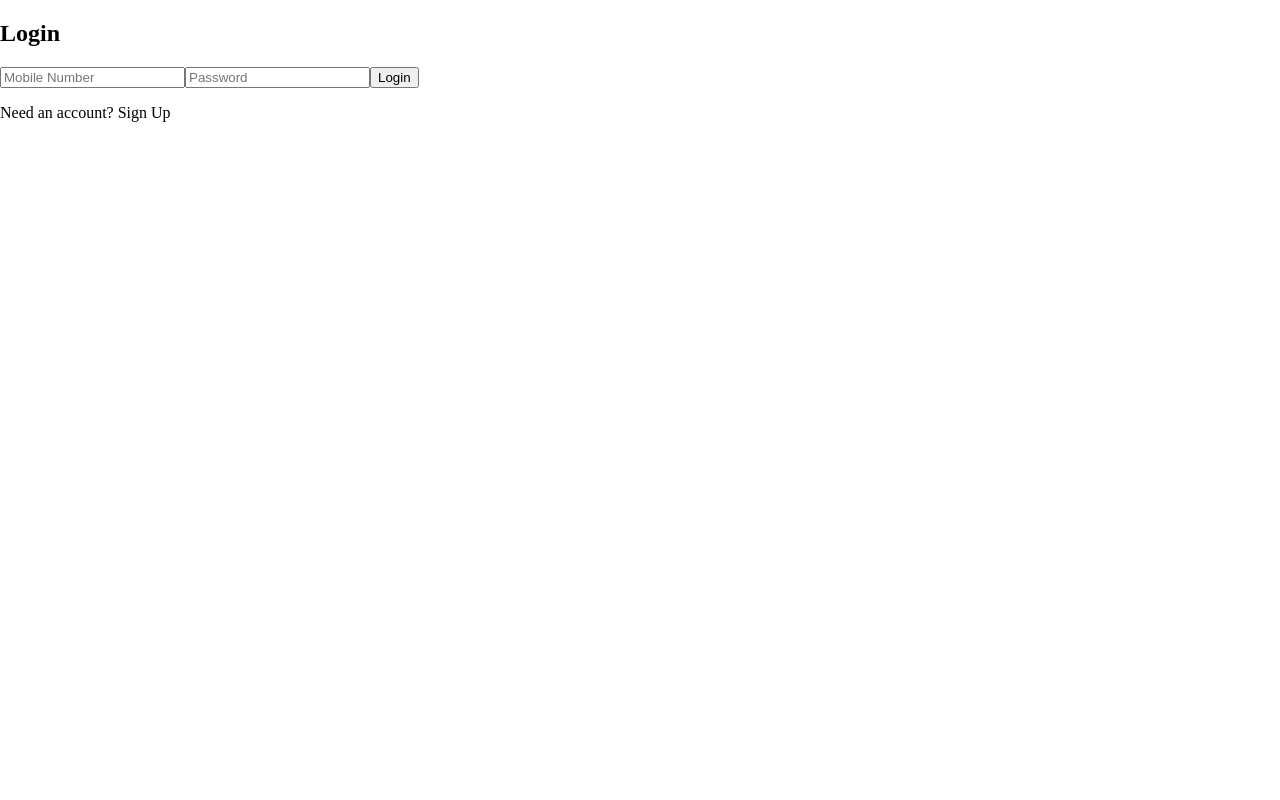
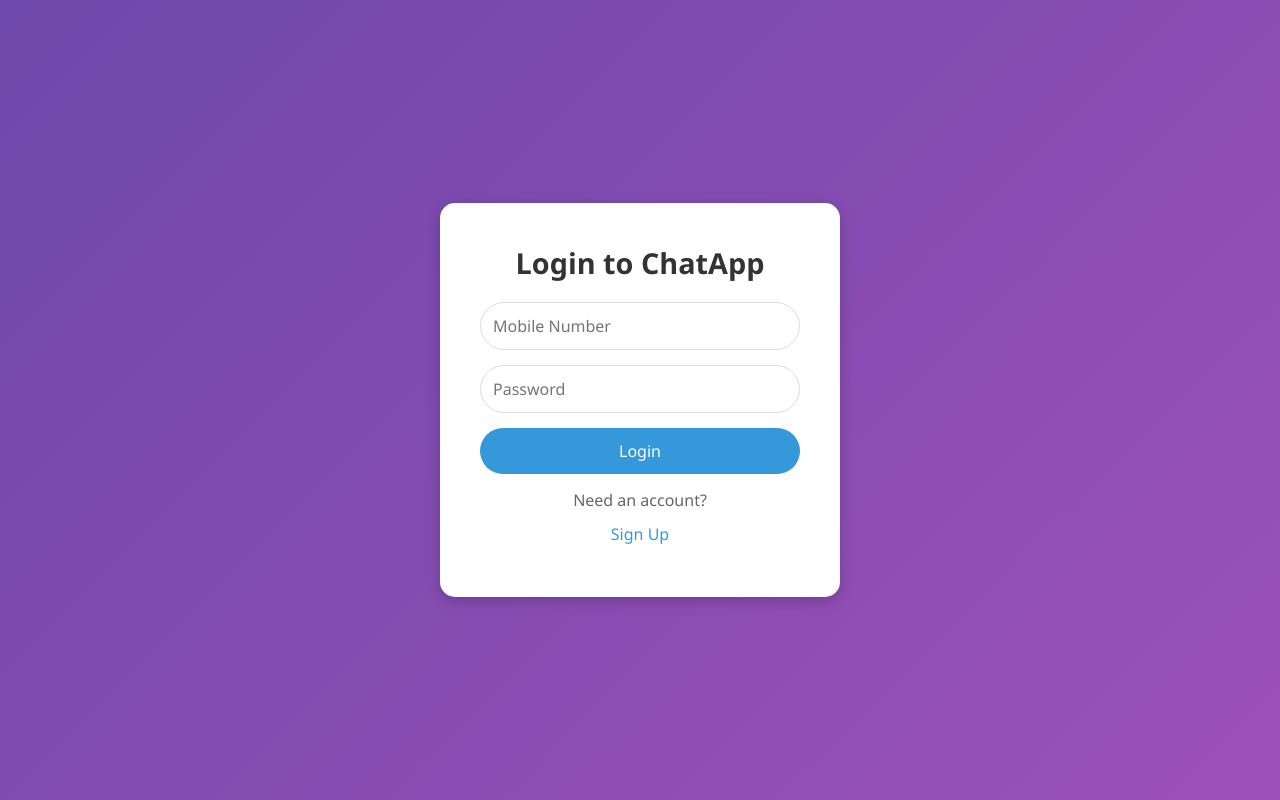
Before and after one commit to Kan0049/chatapp-frontend, a React (Create React App) app: page / in a window 1280 px wide. Built offline with nearby package versions, Linux system fonts and the light colour scheme; no server answers.

Commit message:
Forced revert to previous colors and popup alerts

```diff
--- a/src/App.css
+++ b/src/App.css
@@ -1,168 +1,278 @@
+/* General Reset */
+* {
+  margin: 0;
+  padding: 0;
+  box-sizing: border-box;
+  font-family: 'Segoe UI', Tahoma, Geneva, Verdana, sans-serif;
+}
+
+/* Splash Screen */
+.splash-screen {
+  height: 100vh;
+  display: flex;
+  justify-content: center;
+  align-items: center;
+  background: linear-gradient(135deg, #6e48aa 0%, #9d50bb 100%);
+  color: white;
+  animation: fadeOut 3s forwards;
+}
+
+.splash-screen h1 {
+  font-size: 3rem;
+  font-weight: bold;
+  letter-spacing: 2px;
+  text-shadow: 2px 2px 4px rgba(0, 0, 0, 0.3);
+}
+
+@keyframes fadeOut {
+  0% { opacity: 1; }
+  80% { opacity: 1; }
+  100% { opacity: 0; display: none; }
+}
+
+/* Main App Layout */
 .App {
   display: flex;
   height: 100vh;
-  flex-direction: row;
+  background: #f0f2f5;
 }
 
-.sidebar-toggle {
-  display: none;
-  position: fixed;
-  top: 10px;
-  left: 10px;
-  z-index: 1000;
-  background: #007bff;
+/* Sidebar */
+.sidebar {
+  width: 300px;
+  background: linear-gradient(180deg, #2c3e50 0%, #3498db 100%);
   color: white;
-  border: none;
-  padding: 10px;
-  font-size: 1.5rem;
-  cursor: pointer;
+  padding: 20px;
+  overflow-y: auto;
+  border-right: 2px solid #ddd;
 }
 
-.sidebar {
-  width: 250px;
-  background: #f0f0f0;
-  padding: 10px;
-  overflow-y: auto;
+.sidebar h3 {
+  font-size: 1.5rem;
+  margin-bottom: 20px;
+  border-bottom: 1px solid #ffffff33;
+  padding-bottom: 10px;
 }
 
+.contact {
+  display: flex;
+  align-items: center;
+  padding: 10px;
+  margin-bottom: 10px;
+  background: #ffffff22;
+  border-radius: 10px;
+  cursor: pointer;
+  transition: background 0.3s;
+}
+
+.contact:hover {
+  background: #ffffff44;
+}
+
+.profile-pic {
+  width: 40px;
+  height: 40px;
+  border-radius: 50%;
+  margin-right: 10px;
+  object-fit: cover;
+}
+
+.contact-info {
+  display: flex;
+  flex-direction: column;
+}
+
+.contact-name {
+  font-size: 1.1rem;
+  font-weight: 500;
+}
+
+.contact-detail {
+  font-size: 0.9rem;
+  color: #e0e0e0;
+}
+
+/* Chat Container */
 .chat-container {
   flex: 1;
   display: flex;
   flex-direction: column;
+  background: #ece5dd;
 }
 
 .chat-header {
-  padding: 10px;
-  background: #007bff;
+  background: linear-gradient(90deg, #2c3e50 0%, #3498db 100%);
   color: white;
+  padding: 15px;
   font-size: 1.2rem;
+  font-weight: 500;
+  border-bottom: 2px solid #ddd;
+  text-align: center;
 }
 
 .messages {
   flex: 1;
+  padding: 20px;
   overflow-y: auto;
-  padding: 10px;
-  background: #e9ecef;
+  display: flex;
+  flex-direction: column;
+  gap: 10px;
 }
 
 .message {
-  margin-bottom: 10px;
+  max-width: 70%;
+  padding: 10px 15px;
+  border-radius: 15px;
+  position: relative;
 }
 
 .message.sent {
-  text-align: right;
+  background: #3498db;
+  color: white;
+  align-self: flex-end;
+  border-bottom-right-radius: 0;
 }
 
 .message.received {
-  text-align: left;
+  background: #ffffff;
+  color: #333;
+  align-self: flex-start;
+  border-bottom-left-radius: 0;
+  box-shadow: 0 1px 2px rgba(0, 0, 0, 0.1);
 }
 
 .message-content {
-  display: inline-block;
-  padding: 8px;
-  border-radius: 10px;
-  max-width: 70%;
-}
-
-.message.sent .message-content {
-  background: #007bff;
-  color: white;
-}
-
-.message.received .message-content {
-  background: #fff;
-  color: black;
+  display: flex;
+  flex-direction: column;
 }
 
 .message-meta {
-  font-size: 0.7em;
+  display: flex;
+  justify-content: flex-end;
+  margin-top: 5px;
+  font-size: 0.75rem;
+  color: #ffffffcc;
+}
+
+.message.received .message-meta {
   color: #666;
 }
 
-.message-input {
-  display: flex;
-  padding: 10px;
-  background: #f0f0f0;
-}
-
-.message-input input {
-  flex: 1;
-  padding: 8px;
-  border: 1px solid #ccc;
-  border-radius: 5px;
-  font-size: 1rem;
-}
-
-.message-input button {
-  padding: 8px 16px;
-  margin-left: 10px;
-  background: #007bff;
-  color: white;
-  border: none;
-  border-radius: 5px;
-  font-size: 1rem;
+.read-status {
+  margin-left: 5px;
 }
 
 .typing-indicator {
   font-style: italic;
   color: #666;
-  padding: 5px 10px;
+  font-size: 0.9rem;
+  margin-top: 10px;
+  align-self: flex-start;
 }
 
-@media (max-width: 768px) {
-  .App {
-    flex-direction: column;
+.message-input {
+  display: flex;
+  padding: 15px;
+  background: #fff;
+  border-top: 1px solid #ddd;
 }
 
-  .sidebar-toggle {
-    display: block;
+.message-input input {
+  flex: 1;
+  padding: 10px 15px;
+  border: 1px solid #ddd;
+  border-radius: 20px;
+  outline: none;
+  font-size: 1rem;
+  margin-right: 10px;
 }
 
-  .sidebar {
-    width: 100%;
-    height: 20vh;
-    overflow-y: auto;
+.message-input button {
+  padding: 10px 20px;
+  background: #3498db;
+  color: white;
+  border: none;
+  border-radius: 20px;
+  cursor: pointer;
+  font-size: 1rem;
+  transition: background 0.3s;
 }
 
-  .chat-container {
-    height: 80vh;
+.message-input button:hover {
+  background: #2980b9;
 }
 
-  .chat-header {
+/* Login Container */
+.login-container {
+  height: 100vh;
+  display: flex;
+  justify-content: center;
+  align-items: center;
+  background: linear-gradient(135deg, #6e48aa 0%, #9d50bb 100%);
+}
+
+.login-form {
+  background: white;
+  padding: 40px;
+  border-radius: 15px;
+  box-shadow: 0 4px 15px rgba(0, 0, 0, 0.2);
+  width: 100%;
+  max-width: 400px;
+  text-align: center;
+}
+
+.login-form h2 {
+  margin-bottom: 20px;
+  color: #333;
+  font-size: 1.8rem;
+}
+
+.login-form input {
+  width: 100%;
+  padding: 12px;
+  margin-bottom: 15px;
+  border: 1px solid #ddd;
+  border-radius: 25px;
+  font-size: 1rem;
+  outline: none;
+  transition: border 0.3s;
+}
+
+.login-form input:focus {
+  border: 1px solid #3498db;
+}
+
+.login-form button {
+  width: 100%;
+  padding: 12px;
+  background: #3498db;
+  color: white;
+  border: none;
+  border-radius: 25px;
+  font-size: 1rem;
+  cursor: pointer;
+  transition: background 0.3s;
+}
+
+.login-form button:hover {
+  background: #2980b9;
+}
+
+.login-form p {
+  margin-top: 15px;
+  color: #666;
+}
+
+.login-form p button {
+  background: none;
+  border: none;
+  color: #3498db;
+  cursor: pointer;
   font-size: 1rem;
 }
 
-  .messages {
-    padding: 5px;
+.error {
+  color: #e74c3c;
+  font-size: 0.9rem;
+  margin-bottom: 10px;
 }
-
-  .message-content {
-    max-width: 85%;
-    font-size: 0.9rem;
-  }
-
-  .message-meta {
-    font-size: 0.6em;
-  }
-
-  .message-input {
-    padding: 5px;
-  }
-
-  .message-input input {
-    font-size: 0.9rem;
-  }
-
-  .message-input button {
-    padding: 6px 12px;
-    font-size: 0.9rem;
-  }
-}
-
-html, body {
-  margin: 0;
-  padding: 0;
-  width: 100%;
-  height: 100%;
-  overflow: hidden;
-}
--- a/src/components/Login.js
+++ b/src/components/Login.js
@@ -1,60 +1,85 @@
-import React, { useState } from 'react';
+import React, { useState, useEffect } from 'react';
 import axios from 'axios';
 import { useNavigate } from 'react-router-dom';
 
-const Login = ({ setUserId }) => {
+const Login = ({ setUserId, userId }) => {
+  const [name, setName] = useState('');
   const [mobile, setMobile] = useState('');
   const [password, setPassword] = useState('');
   const [isSignup, setIsSignup] = useState(false);
   const navigate = useNavigate();
 
-  const handleSubmit = async (e) => {
+  useEffect(() => {
+    if (userId) {
+      navigate('/chat');
+    }
+  }, [userId, navigate]);
+
+  const handleLogin = async (e) => {
     e.preventDefault();
     try {
-      const url = isSignup
-        ? 'https://chatappbackend-e3zq.onrender.com/api/auth/signup'
-        : 'https://chatappbackend-e3zq.onrender.com/api/auth/login';
-      const response = await axios.post(url, { name: isSignup ? 'Test User' : '', mobile, password });
-      alert(response.data.message); // Popup for success
-      if (response.data.userId) {
+      const response = await axios.post('https://chatappbackend-e3zq.onrender.com/api/auth/login', { mobile, password });
+      if (response.data.message === 'Login successful') {
         setUserId(response.data.userId);
         localStorage.setItem('userId', response.data.userId);
         navigate('/chat');
       }
     } catch (err) {
-      alert(err.response?.data.message || 'Something went wrong'); // Popup for error
+      alert('Login failed: ' + err.response.data.message);
+    }
+  };
+
+  const handleSignup = async (e) => {
+    e.preventDefault();
+    try {
+      const response = await axios.post('https://chatappbackend-e3zq.onrender.com/api/auth/signup', { name, mobile, password });
+      if (response.data.message === 'User created successfully') {
+        setUserId(response.data.userId);
+        localStorage.setItem('userId', response.data.userId);
+        navigate('/chat');
+      }
+    } catch (err) {
+      alert('Signup failed: ' + err.response.data.message);
     }
   };
 
   return (
     <div className="login-container">
-      <h2>{isSignup ? 'Sign Up' : 'Login'}</h2>
-      <form onSubmit={handleSubmit}>
+      <div className="login-form">
+        <h2>{isSignup ? 'Sign Up for ChatApp' : 'Login to ChatApp'}</h2>
+        <form onSubmit={isSignup ? handleSignup : handleLogin}>
           {isSignup && (
             <input
               type="text"
               placeholder="Full Name"
-            value={'Test User'} // Simplified for now
-            readOnly
+              value={name}
+              onChange={(e) => setName(e.target.value)}
+              required
             />
           )}
           <input
-          type="text"
+            type="tel"
             placeholder="Mobile Number"
             value={mobile}
             onChange={(e) => setMobile(e.target.value)}
+            required
           />
           <input
             type="password"
             placeholder="Password"
             value={password}
             onChange={(e) => setPassword(e.target.value)}
+            required
           />
           <button type="submit">{isSignup ? 'Sign Up' : 'Login'}</button>
-        <p onClick={() => setIsSignup(!isSignup)}>
-          {isSignup ? 'Already have an account? Login' : 'Need an account? Sign Up'}
+        </form>
+        <p>
+          {isSignup ? 'Already have an account?' : 'Need an account?'}
+          <button onClick={() => setIsSignup(!isSignup)}>
+            {isSignup ? 'Login' : 'Sign Up'}
+          </button>
         </p>
-      </form>
+      </div>
     </div>
   );
 };
```
Lines whose indentation alone changed are shown as unchanged.
